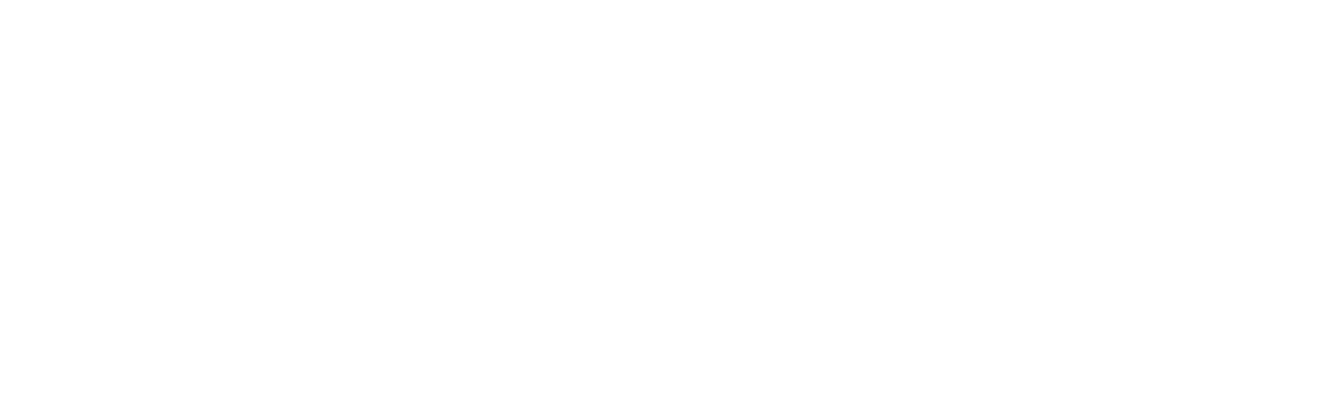
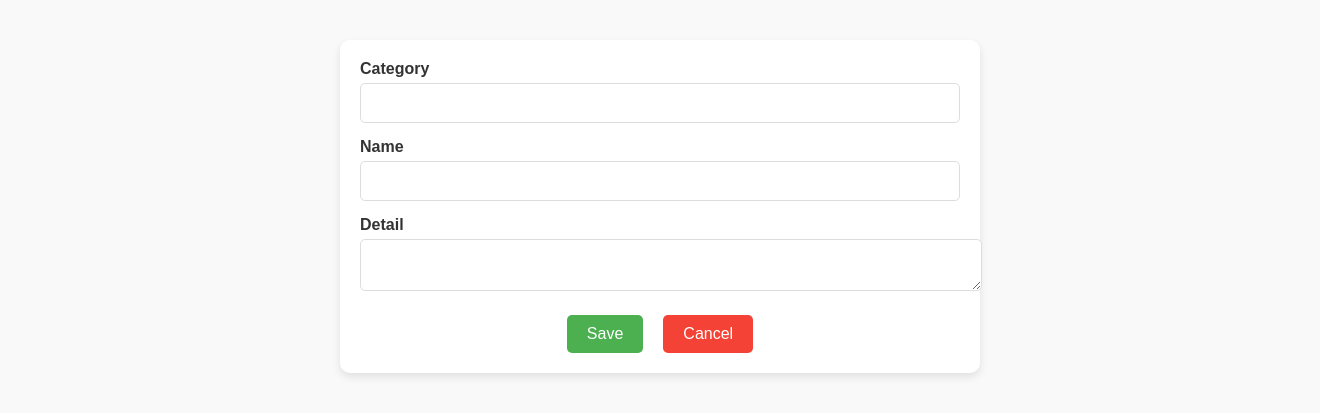
Before and after one commit to deksa89/OPG-app, a React (Create React App) app in the folder frontend/: page /update_product/1 in a window 1280 px wide. Before the commit this address had no page. Shown: the top 418 px of the page, 1320 px wide, since content can reach past the window. Built offline with nearby package versions, Linux system fonts and the light colour scheme; no server answers.

Commit message:
added add product, edit n delete, some styles

```diff
--- a/frontend/src/App.js
+++ b/frontend/src/App.js
@@ -5,7 +5,8 @@
 import Register from './opg-pages/Register';
 import ListProducts from './opg-pages/ProductList';
 import ProductDetail from './opg-pages/ProductDetail';
-
+import EditProduct from './opg-pages/EditProduct';
+import AddProduct from './opg-pages/AddProduct';
 
 function App() {
 
@@ -16,7 +17,9 @@
         <Route path="/login" element={<Login />} />
         <Route path="/register" element={<Register />} />
         <Route path="/list_products" element={<ListProducts />} />
+        <Route path="/add_product" element={<AddProduct />} />
         <Route path="/get_product/:status_id" element={<ProductDetail />} />
+        <Route path="/update_product/:status_id" element={<EditProduct />} />
       </Routes>
     </Router>
   );
--- /dev/null
+++ b/frontend/src/opg-pages/AddProduct.js
@@ -0,0 +1,78 @@
+import React, { useState } from 'react';
+import { useNavigate } from 'react-router-dom';
+import axios from 'axios';
+import '../style/product_detail.css';
+
+function AddProduct() {
+  const navigate = useNavigate();
+  const [product, setProduct] = useState({
+    category: '',
+    name: '',
+    detail: '',
+  });
+
+  const handleInputChange = (e) => {
+    const { name, value } = e.target;
+    setProduct({
+      ...product,
+      [name]: value,
+    });
+  };
+
+  const handleSave = async () => {
+    try {
+      await axios.post('http://localhost:8000/api/add_product/', product, {
+        withCredentials: true,
+      });
+      alert("Product added successfully!");
+      navigate('/list_products');
+    } catch (error) {
+      console.error('Error adding product:', error);
+    }
+  };
+
+  return (
+    <div className="container">
+      <div className="prod-info">
+        <div className="prod-field">
+          <label className="prod-label" htmlFor="category">Category</label>
+          <input
+            className="prod-input"
+            type="text"
+            id="category"
+            name="category"
+            value={product.category}
+            onChange={handleInputChange}
+          />
+        </div>
+        <div className="prod-field">
+          <label className="prod-label" htmlFor="name">Name</label>
+          <input
+            className="prod-input"
+            type="text"
+            id="name"
+            name="name"
+            value={product.name}
+            onChange={handleInputChange}
+          />
+        </div>
+        <div className="prod-field">
+          <label className="prod-label" htmlFor="detail">Detail</label>
+          <textarea
+            className="prod-input"
+            id="detail"
+            name="detail"
+            value={product.detail}
+            onChange={handleInputChange}
+          />
+        </div>
+        <div className="buttons">
+          <button className="save-button" onClick={handleSave}>Save</button>
+          <button className="cancel-button" onClick={() => navigate('/list_products')}>Cancel</button>
+        </div>
+      </div>
+    </div>
+  );
+}
+
+export default AddProduct;
--- /dev/null
+++ b/frontend/src/opg-pages/EditProduct.js
@@ -0,0 +1,98 @@
+import React, { useEffect, useState } from 'react';
+import { useParams, useNavigate } from 'react-router-dom';
+import axios from 'axios';
+import '../style/product_detail.css';
+
+function EditProduct() {
+  const { status_id } = useParams();
+  const navigate = useNavigate();
+  const [product, setProduct] = useState({
+    category: '',
+    name: '',
+    detail: '',
+  });
+
+  useEffect(() => {
+    const fetchProductData = async () => {
+      try {
+        const response = await axios.get(`http://localhost:8000/api/get_product/${status_id}`, {
+            withCredentials: true,
+          });
+        setProduct(response.data);
+      } catch (error) {
+        console.error('Error fetching product data:', error);
+      }
+    };
+
+    fetchProductData();
+  }, [status_id]);
+
+  const handleInputChange = (e) => {
+    const { name, value } = e.target;
+    setProduct({
+      ...product,
+      [name]: value,
+    });
+  };
+
+  const handleSave = async () => {
+    try {
+      await axios.put(`http://localhost:8000/api/update_product/${status_id}`, product, {
+        withCredentials: true,
+      });
+      alert("Product updated successfully!");
+      navigate(`/list_products`);
+    } catch (error) {
+      console.error('Error updating product:', error);
+    }
+  };
+
+  return (
+    <div className="container">
+      {product ? (
+        <div className="prod-info">
+          <div className="prod-field">
+            <label className="prod-label" htmlFor="category">Category</label>
+            <input
+              className="prod-input"
+              type="text"
+              id="category"
+              name="category"
+              value={product.category}
+              onChange={handleInputChange}
+            />
+          </div>
+          <div className="prod-field">
+            <label className="prod-label" htmlFor="name">Name</label>
+            <input
+              className="prod-input"
+              type="text"
+              id="name"
+              name="name"
+              value={product.name}
+              onChange={handleInputChange}
+            />
+          </div>
+          <div className="prod-field">
+            <label className="prod-label" htmlFor="detail">Detail</label>
+            <textarea
+              className="prod-input"
+              id="detail"
+              name="detail"
+              value={product.detail}
+              onChange={handleInputChange}
+            />
+          </div>
+          <div className="buttons">
+            <button className="save-button" onClick={handleSave}>Save</button>
+            <button className="cancel-button" onClick={() => navigate(`/list_products`)}>Cancel</button>
+          </div>
+        </div>
+      ) : (
+        <p>Loading product data...</p>
+      )}
+    </div>
+  );
+}
+
+export default EditProduct;
--- a/frontend/src/opg-pages/ProductDetail.js
+++ b/frontend/src/opg-pages/ProductDetail.js
@@ -29,14 +29,14 @@
     <div className="container">
       {prodDetail ? (
         <div className="prod-info">
+          <p className="prod-name">{prodDetail.name}</p>
           <p className="prod-category">{prodDetail.category}</p>
-          <p className="prod-name">{prodDetail.name}</p>
           <p className="prod-detail">{prodDetail.detail}</p>
         </div>
       ) : (
         <p>Loading product data...</p>
       )}
-    </div> // NAPRAVITI BACK BUTTON I OSTALE RUTE
+    </div>
   );
 }
 
--- a/frontend/src/opg-pages/ProductList.js
+++ b/frontend/src/opg-pages/ProductList.js
@@ -6,6 +6,8 @@
 function ListProducts() {
   const [prodData, setProdData] = useState([]);
   const [userData, setUserData] = useState([]);
+  const [popupMessage, setPopupMessage] = useState('');
+  const [showPopup, setShowPopup] = useState(false);
   const navigate = useNavigate();
   const productUrl = 'http://localhost:8000/api/list_products/';
   const userUrl = 'http://localhost:8000/api/auth/';
@@ -44,6 +46,30 @@
     navigate(`/get_product/${product.id}`);
   };
 
+
+  const handleDelete = async (status_id) => {
+    try {
+      await axios.delete(`http://localhost:8000/api/delete_product/${status_id}`, {
+        withCredentials: true,
+      });
+      const deletedProduct = prodData.find(product => product.id === status_id);
+      setPopupMessage(`${deletedProduct.name} is deleted`);
+      setShowPopup(true);
+      setProdData(prodData.filter(product => product.id !== status_id));
+      setTimeout(() => setShowPopup(false), 2000);
+    } catch (error) {
+      console.error('Error deleting product:', error);
+    }
+  };
+
+  const handleEdit = (status_id) => {
+    navigate(`/update_product/${status_id}`);
+  };
+
+  const handleAddProduct = () => {
+    navigate('/add_product');
+  };
+
   return (
     <div className="container">
       {userData ? (
@@ -56,14 +82,23 @@
       )}
 
       <div className="products-list">
-        {prodData.map((item) => (
-          <div key={item.id} className="product-item" onClick={() => handleProductClick(item)}>
-            <p className="product-name">{item.name}</p>
-            <p className="product-category">{item.category}</p>
-            <p className="product-detail">{item.detail}</p>
+        {prodData.map((product) => (
+          <div key={product.id} className="product-item">
+            <p className="product-name" onClick={() => handleProductClick(product)}>{product.name}</p>
+            <p className="product-category">{product.category}</p>
+            <p className="product-detail">{product.detail}</p>
+            <button className="add-button" onClick={() => handleAddProduct()}>Add Product</button>
+            <button className="edit-button" onClick={() => handleEdit(product.id)}>Edit</button>
+            <button className="delete-button" onClick={() => handleDelete(product.id)}>Delete</button>
           </div>
         ))}
       </div>
+
+      {showPopup && (
+        <div className="popup">
+          {popupMessage}
+        </div>
+      )}
     </div>
   );
 }
--- a/frontend/src/style/product_detail.css
+++ b/frontend/src/style/product_detail.css
@@ -41,3 +41,57 @@
   color: #666;
   margin: 10px 0;
 }
+
+.buttons {
+  display: flex;
+  justify-content: center;
+  margin-top: 20px;
+}
+
+button {
+  padding: 10px 20px;
+  margin: 0 10px;
+  border: none;
+  border-radius: 5px;
+  cursor: pointer;
+  font-size: 1em;
+}
+
+.save-button {
+  background-color: #4CAF50;
+  color: white;
+}
+
+.cancel-button {
+  background-color: #f44336;
+  color: white;
+}
+
+button:hover {
+  opacity: 0.8;
+}
+
+/* Additional styling for form */
+.prod-field {
+  margin-bottom: 15px;
+  text-align: left;
+}
+
+.prod-label {
+  display: block;
+  font-weight: bold;
+  margin-bottom: 5px;
+}
+
+.prod-input {
+  width: 100%;
+  padding: 10px;
+  border: 1px solid #ddd;
+  border-radius: 5px;
+  font-size: 1em;
+}
+
+.prod-input[type="text"],
+.prod-input[type="textarea"] {
+  width: calc(100% - 22px); /* Adjust for padding and border */
+}
--- a/frontend/src/style/product_list.css
+++ b/frontend/src/style/product_list.css
@@ -1,22 +1,15 @@
 /* General container styling */
-body, html {
-    margin: 0;
-    padding: 0;
-    width: 100%;
-    height: 100%;
-  }
-
 .container {
   display: flex;
   flex-direction: column;
   align-items: center;
+  justify-content: center;
+  width: 100%;
+  height: 100%;
+  font-family: Arial, sans-serif;
+  background-color: #7b9005;
+  color: #333;
   padding: 20px;
-    font-family: Arial, sans-serif;
-    background-color: #a7ff4e;
-    color: #333;
-    width: 100%;
-    height: 100vh; /* Full height */
-    box-sizing: border-box; /* Include padding and border in the element's total width and height */
 }
 
 /* User info styling */
@@ -27,8 +20,6 @@
   background-color: #ffffff;
   border-radius: 10px;
   box-shadow: 0 4px 8px rgba(0, 0, 0, 0.1);
-    width: 100%;
-    max-width: 800px;
 }
 
 .opg-name, .user-name {
@@ -54,8 +45,12 @@
   border: 1px solid #ddd;
   border-radius: 8px;
   box-shadow: 0 2px 4px rgba(0, 0, 0, 0.05);
-    width: 100%;
-    cursor: pointer;
+  transition: background-color 0.3s, transform 0.3s;
+}
+
+.product-item:hover {
+  background-color: #f0f0f0;
+  transform: scale(1.02);
 }
 
 .product-item p {
@@ -67,4 +62,55 @@
 .product-name {
   font-weight: bold;
   color: #333;
+  cursor: pointer;
 }
+
+.product-category {
+  color: #888;
+}
+
+.product-detail {
+  color: #aaa;
+}
+
+button {
+  padding: 10px 20px;
+  margin: 0 10px;
+  border: none;
+  border-radius: 5px;
+  cursor: pointer;
+  font-size: 1em;
+}
+
+.add-button {
+  background-color: #2196F3;
+  color: white;
+}
+
+.edit-button {
+  background-color: #4CAF50;
+  color: white;
+}
+
+.delete-button {
+  background-color: #f44336;
+  color: white;
+}
+
+button:hover {
+  opacity: 0.8;
+}
+
+/* Popup styling */
+.popup {
+  position: fixed;
+  bottom: 20px;
+  left: 50%;
+  transform: translateX(-50%);
+  background-color: #333;
+  color: white;
+  padding: 15px 20px;
+  border-radius: 5px;
+  box-shadow: 0 2px 10px rgba(0, 0, 0, 0.1);
+  font-size: 1em;
+}
```
Lines whose indentation alone changed are shown as unchanged.
